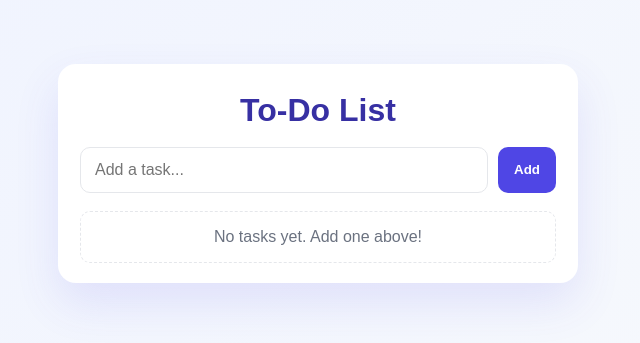
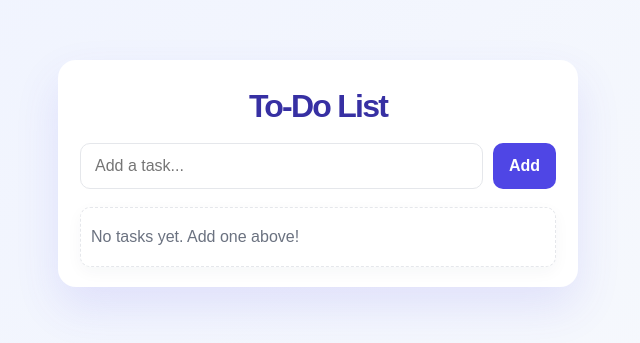
Before and after one commit to Yassine-Affes-7/todo, a plain HTML site: page index.html in a window 1280 px wide. Shown: the part 227-570 px from the top of the page, without its empty margins (322-962 px from the left). Drawn offline with Linux system fonts and the light colour scheme.

Commit message:
Lier le style

```diff
--- a/index.html
+++ b/index.html
@@ -4,6 +4,7 @@
     <meta charset="UTF-8" />
     <meta name="viewport" content="width=device-width, initial-scale=1.0" />
     <title>To-Do List</title>
+    <link rel="stylesheet" href="style.css" />
     <style>
       :root {
         --bg: #f4f7fb;
@@ -14,7 +15,7 @@
         --muted: #6b7280;
         --border: #e5e7eb;
         --success: #22c55e;
-        --danger: #ef4444;
+        --danger: #d60e0e;
 
       }
 
--- a/style.css
+++ b/style.css
@@ -0,0 +1,148 @@
+* {
+	box-sizing: border-box;
+}
+
+:root {
+	font-family: Inter, ui-sans-serif, system-ui, -apple-system, BlinkMacSystemFont, "Segoe UI", sans-serif;
+	color: #20283a;
+	background: #f3f5fb;
+	font-synthesis: none;
+	text-rendering: optimizeLegibility;
+}
+
+body {
+	min-height: 100vh;
+	margin: 0;
+	padding: clamp(2.5rem, 9vh, 5rem) 1.25rem;
+	background: radial-gradient(ellipse at top, #e8edff 0, #f3f5fb 38rem);
+}
+
+body > * {
+	width: min(100%, 38rem);
+	margin-right: auto;
+	margin-left: auto;
+}
+
+h1 {
+	margin-top: 0;
+	margin-bottom: 1.75rem;
+	color: #20283a;
+	font-size: clamp(2rem, 6vw, 3rem);
+	font-weight: 800;
+	letter-spacing: -0.055em;
+	text-align: center;
+}
+
+form {
+	display: flex;
+	gap: 0.65rem;
+	padding: 0.65rem;
+	border: 1px solid #e5e8f1;
+	border-radius: 1rem;
+	background: #fff;
+	box-shadow: 0 12px 35px rgb(35 48 85 / 8%);
+}
+
+input:not([type="checkbox"]) {
+	min-width: 0;
+	flex: 1;
+	padding: 0.85rem 1rem;
+	border: 1px solid transparent;
+	border-radius: 0.65rem;
+	outline: none;
+	color: inherit;
+	font: inherit;
+}
+
+input:not([type="checkbox"]):focus {
+	border-color: #aab8ff;
+	box-shadow: 0 0 0 3px rgb(92 113 245 / 14%);
+}
+
+button {
+	padding: 0.8rem 1.15rem;
+	border: 0;
+	border-radius: 0.65rem;
+	background: #5869e8;
+	color: #fff;
+	font: inherit;
+	font-weight: 700;
+	cursor: pointer;
+	transition: background 150ms ease, transform 150ms ease;
+}
+
+button:hover {
+	transform: translateY(-1px);
+	background: #4657d3;
+}
+
+button:focus-visible,
+input:focus-visible {
+	outline: 3px solid rgb(88 105 232 / 35%);
+	outline-offset: 2px;
+}
+
+ul,
+ol {
+	display: grid;
+	gap: 0.7rem;
+	margin: 1.25rem 0 0;
+	padding: 0;
+	list-style: none;
+}
+
+li {
+	display: flex;
+	align-items: center;
+	gap: 0.8rem;
+	min-height: 3.75rem;
+	padding: 0.8rem 1rem;
+	border: 1px solid #e8eaf2;
+	border-radius: 0.85rem;
+	background: #fff;
+	box-shadow: 0 5px 16px rgb(35 48 85 / 4%);
+}
+
+li input[type="checkbox"] {
+	width: 1.1rem;
+	height: 1.1rem;
+	accent-color: #5869e8;
+	cursor: pointer;
+}
+
+li button {
+	margin-left: auto;
+	padding: 0.45rem 0.7rem;
+	background: #fff0f0;
+	color: #bf4545;
+	font-size: 0.9rem;
+}
+
+li button:hover {
+	background: #ffe1e1;
+}
+
+li:has(input[type="checkbox"]:checked) {
+	color: #8990a2;
+}
+
+li:has(input[type="checkbox"]:checked) label {
+	text-decoration: line-through;
+}
+
+@media (max-width: 420px) {
+	body {
+		padding-right: 1rem;
+		padding-left: 1rem;
+	}
+
+	form {
+		gap: 0.35rem;
+		padding: 0.4rem;
+	}
+
+	form button {
+		padding-right: 0.85rem;
+		padding-left: 0.85rem;
+	}
+}
```
